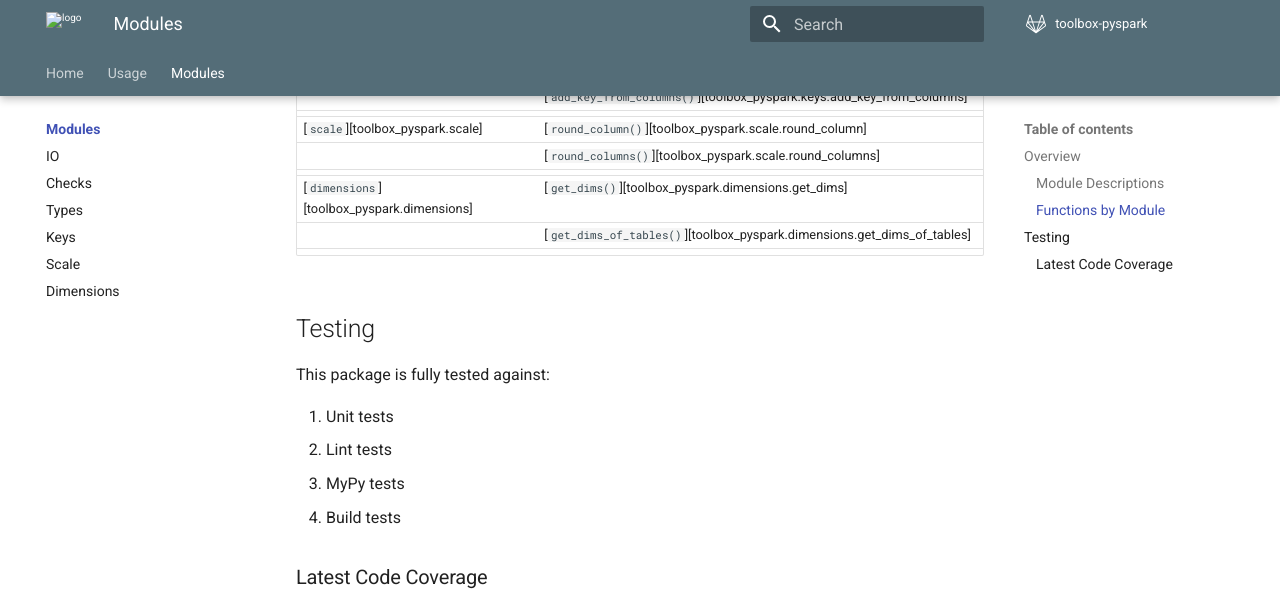
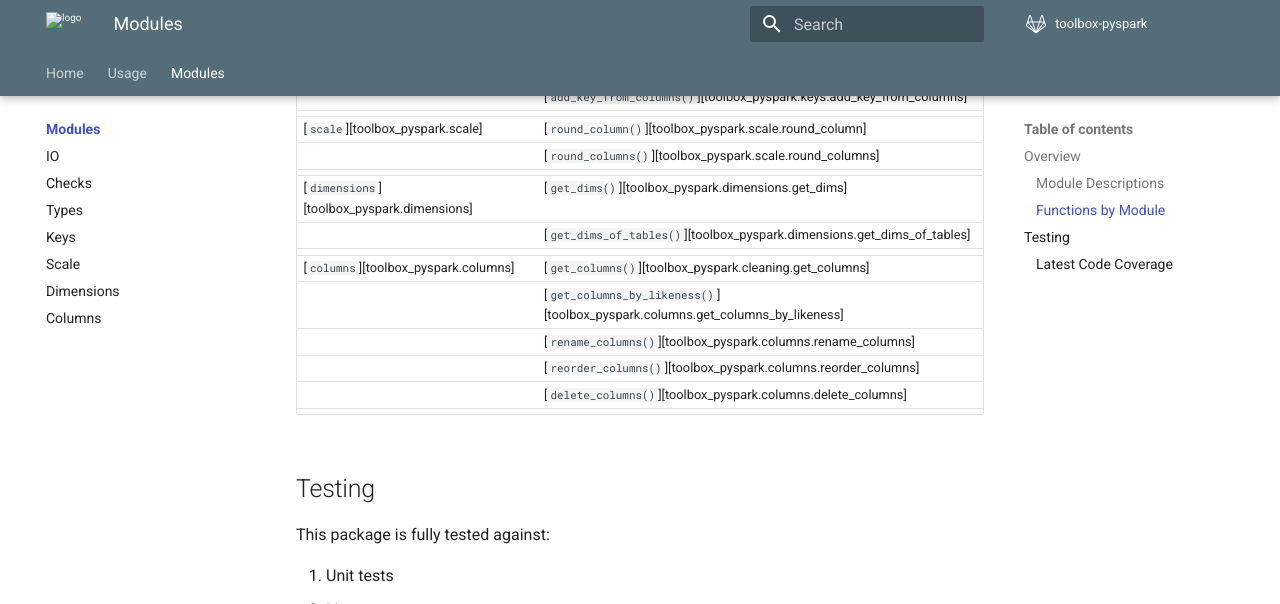
Before and after one commit to data-science-extensions/toolbox-pyspark, an MkDocs documentation site: the page built from docs/code/index.md, in a window 1280 px wide and 900 px high, scrolled down 1101 px, cut to the strip 0-604 px from the top of the window. Built offline with MkDocs 1.6.1 and Material for MkDocs 9.7.7, drawn with Linux system fonts in a browser that asks for light colours; comment, search, counter and statistics services are not loaded; the version menu is left out.

Commit message:
Add docs for the `columns` module

```diff
--- /dev/null
+++ b/docs/code/columns.md
@@ -0,0 +1 @@
+::: toolbox_pyspark.checks
--- a/docs/code/index.md
+++ b/docs/code/index.md
@@ -52,6 +52,12 @@ There are 12 modules used in this package, which covers 41 functions
 | [`dimensions`][toolbox_pyspark.dimensions] | [`get_dims()`][toolbox_pyspark.dimensions.get_dims] |
 |                                            | [`get_dims_of_tables()`][toolbox_pyspark.dimensions.get_dims_of_tables] |
 |                                            | |
+| [`columns`][toolbox_pyspark.columns]       | [`get_columns()`][toolbox_pyspark.cleaning.get_columns] |
+|                                            | [`get_columns_by_likeness()`][toolbox_pyspark.columns.get_columns_by_likeness] |
+|                                            | [`rename_columns()`][toolbox_pyspark.columns.rename_columns] |
+|                                            | [`reorder_columns()`][toolbox_pyspark.columns.reorder_columns] |
+|                                            | [`delete_columns()`][toolbox_pyspark.columns.delete_columns] |
+|                                            | |
 <!--
 | [`schema`][toolbox_pyspark.schema]         | [`view_schema_differences()`][toolbox_pyspark.schema.view_schema_differences] |
 |                                            | [`check_schemas_match()`][toolbox_pyspark.schema.check_schemas_match] |
--- a/docs/usage/roadmap.md
+++ b/docs/usage/roadmap.md
@@ -6,8 +6,8 @@
 | [`keys`][toolbox_pyspark.keys]             | ✅ | [![][issue-shield-keys]][issue-url-keys]               | [![][milestone-shield-keys]][milestone-url-keys]               |
 | [`scale`][toolbox_pyspark.scale]           | ✅ | [![][issue-shield-scale]][issue-url-scale]             | [![][milestone-shield-scale]][milestone-url-scale]             |
 | [`dimensions`][toolbox_pyspark.dimensions] | ✅ | [![][issue-shield-dimensions]][issue-url-dimensions]   | [![][milestone-shield-dimensions]][milestone-url-dimensions]   |
+| [`columns`][toolbox_pyspark.columns]       | ✅ | [![][issue-shield-columns]][issue-url-columns]         | [![][milestone-shield-columns]][milestone-url-columns]         |
 | `cleaning`                                 | ⬜ | [![][issue-shield-cleaning]][issue-url-cleaning]       | [![][milestone-shield-cleaning]][milestone-url-cleaning]       |
-| `columns`                                  | ⬜ | [![][issue-shield-columns]][issue-url-columns]         | [![][milestone-shield-columns]][milestone-url-columns]         |
 | `datetime`                                 | ⬜ | [![][issue-shield-datetime]][issue-url-datetime]       | [![][milestone-shield-datetime]][milestone-url-datetime]       |
 | `delta`                                    | ⬜ | [![][issue-shield-delta]][issue-url-delta]             | [![][milestone-shield-delta]][milestone-url-delta]             |
 | `duplication`                              | ⬜ | [![][issue-shield-duplication]][issue-url-duplication] | [![][milestone-shield-duplication]][milestone-url-duplication] |
--- a/mkdocs.yaml
+++ b/mkdocs.yaml
@@ -56,6 +56,7 @@ nav:
       - Keys: code/keys.md
       - Scale: code/scale.md
       - Dimensions: code/dimensions.md
+      - Columns: code/columns.md
 
 
 markdown_extensions:
```
Also changed, not shown: other parts of docs/code/index.md (+0 -6 lines).
